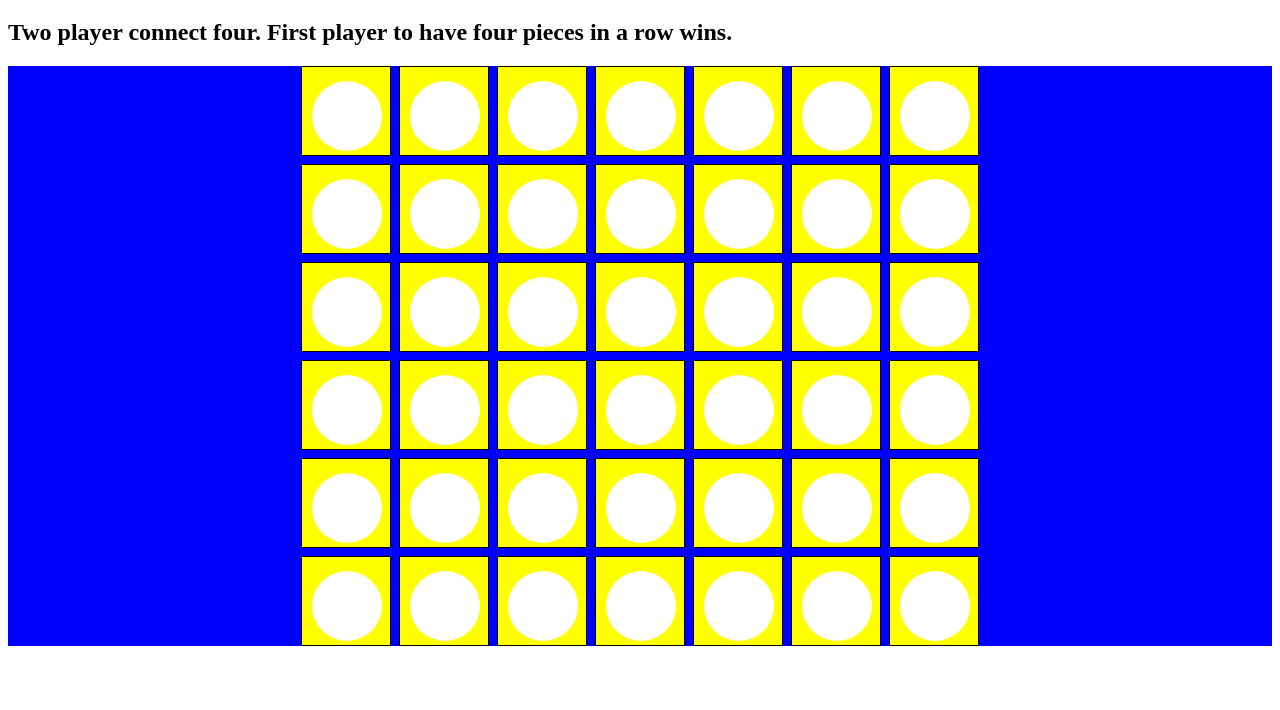
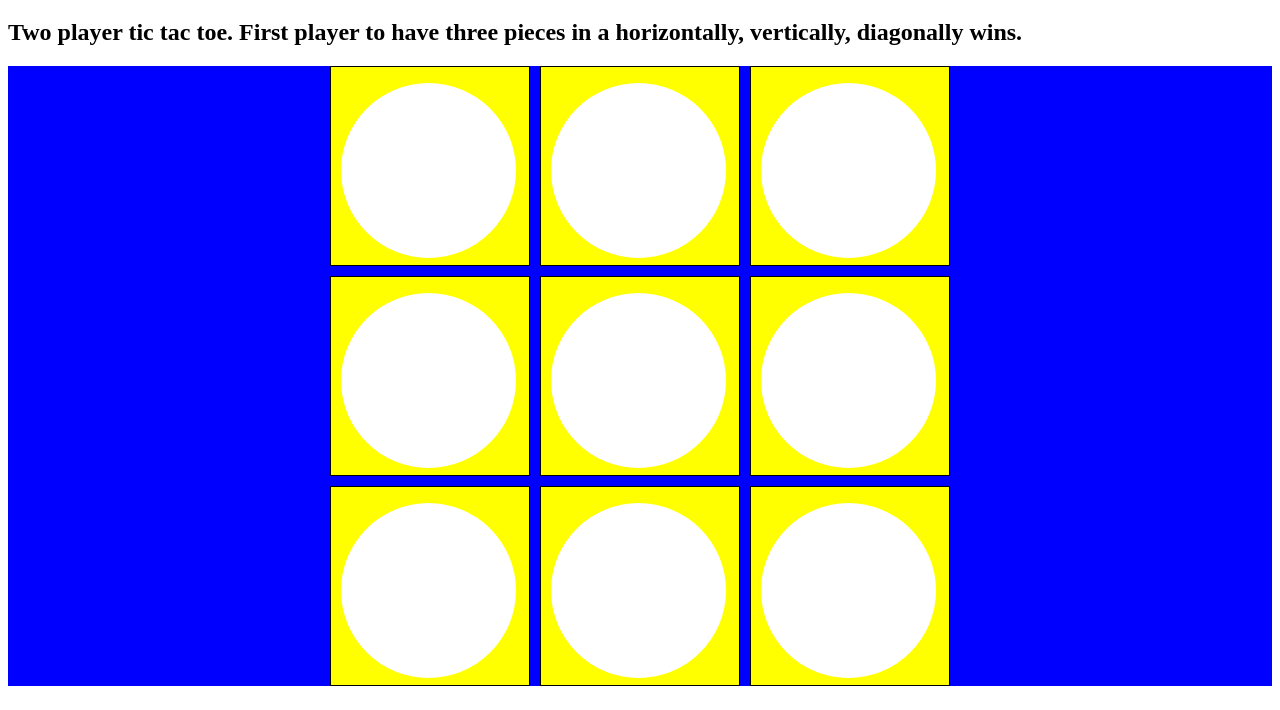
Before and after one commit to Akogundipe/WDI-Project-1-game, a plain HTML site: page index.html in a window 1280 px wide. Both pictures are taken after a click on the button "Start a Game!". Shown: the part 90-800 px from the top of the page. Drawn offline with Linux system fonts and the light colour scheme.

Commit message:
player with black pieces has win conditions now

```diff
--- a/index.html
+++ b/index.html
@@ -4,12 +4,12 @@
     <meta charset="utf-8">
     <link rel="stylesheet" href="style.css">
     <script defer src="script.js" charset="utf-8"></script>
-    <title>Connect Four</title>
+    <title>Tic Tac Toe with Colors!</title>
   </head>
   <body>
     <button id="startButton">Start a Game!</button>
     <h1>Instructions</h1>
-    <h2>Two player connect four. First player to have four pieces in a row wins.</h2>
+    <h2>Two player tic tac toe. First player to have three pieces in a horizontally, vertically, diagonally wins.</h2>
 <div id="container">
 <div class="square"></div>
 <div class="square"></div>
@@ -20,40 +20,6 @@
 <div class="square"></div>
 <div class="square"></div>
 <div class="square"></div>
-<div class="square"></div>
-<div class="square"></div>
-<div class="square"></div>
-<div class="square"></div>
-<div class="square"></div>
-<div class="square"></div>
-<div class="square"></div>
-<div class="square"></div>
-<div class="square"></div>
-<div class="square"></div>
-<div class="square"></div>
-<div class="square"></div>
-<div class="square"></div>
-<div class="square"></div>
-<div class="square"></div>
-<div class="square"></div>
-<div class="square"></div>
-<div class="square"></div>
-<div class="square"></div>
-<div class="square"></div>
-<div class="square"></div>
-<div class="square"></div>
-<div class="square"></div>
-<div class="square"></div>
-<div class="square"></div>
-<div class="square"></div>
-<div class="square"></div>
-<div class="square"></div>
-<div class="square"></div>
-<div class="square"></div>
-<div class="square"></div>
-<div class="square"></div>
-<div class="square"></div>
-
 </div>
 
   </body>
--- a/script.js
+++ b/script.js
@@ -29,56 +29,50 @@ board.addEventListener('click', (event) => {
     } else {
       currentPlayer = "red";
     }
+    checkForWin();
   });
 
-  /*twoDArray[0].forEach(function(element) {
-    console.log(element);
-    let counter = 0;
-    let discColor = currentPlayer;
-    if (discColor === currentPlayer) {
-      counter += 1;
-      return counter;
-      alert('uwni')
-    };
-  });*/
+let redPlayer = document.getElementsByClassName('square red');
+let blackPlayer = document.getElementsByClassName('square black');
+let counter = 0;
 
-for (let i = 0; i < twoDArray[0].length; i++) {
-  let counter = i;
-  let redPlayer = twoDArray[0].style.backgroundColor: "red";
-  let blackPlayer = twoDArray[0].style.backgroundColor: "black";
-}; if (counter = 4 && redPlayer === currentPlayer) {
-  alert('Red wins');
-} else if (counter = 4 && blackPlayer === currentPlayer) {
-  alert("Black wins");
-};
-  /*if (twoDArray[0][0] == i) {
-    if ((twoDArray[0][1] == i) && (twoDArray[0][2] == i) && (twoDArray[0][3] == i)) {
-      alert('win');
-    }
+let starter = document.getElementById('startButton');
+
+starter.addEventListener('click', (event) => {
+  squares.forEach((square) => {
+    square.classList.remove("black", "red");
+  });
+});
+
+const checkForWin = () => {
+  if (squares[0].className === squares[1].className && squares[0].className === squares[2].className && squares[0].className == "square black" && squares[1].className == "square black" && squares[2].className == "square black") {
+    alert("Black wins")
+  } else if (squares[3].className === squares[4].className && squares[3].className === squares[5].className && squares[3].className == "square black" && squares[4].className == "square black" && squares[5].className == "square black") {
+    alert("Black wins")
+  } else if (squares[6].className === squares[7].className && squares[6].className === squares[8].className && squares[6].className == "square black" && squares[7].className == "square black" && squares[8].className == "square black") {
+    alert("Black wins")
+  } else if (squares[0].className === squares[3].className && squares[0].className === squares[6].className && squares[0].className == "square black" && squares[3].className == "square black" && squares[6].className == "square black") {
+    alert("Black wins")
+  } else if (squares[1].className === squares[4].className && squares[1].className === squares[7].className && squares[1].className == "square black" && squares[4].className == "square black" && squares[7].className == "square black") {
+    alert("Black wins")
+  } else if (squares[2].className === squares[5].className && squares[2].className === squares[8].className && squares[2].className == "square black" && squares[5].className == "square black" && squares[8].className == "square black") {
+    alert("Black wins")
+  } else if (squares[0].className === squares[4].className && squares[0].className === squares[8].className && squares[0].className == "square black" && squares[4].className == "square black" && squares[8].className == "square black") {
+    alert("Black wins")
+  } else if (squares[2].className === squares[4].className && squares[2].className === squares[6].className && squares[2].className == "square black" && squares[4].className == "square black" && squares[6].className == "square black") {
+    alert("Black wins")
   }
+}
 
 
-/*const checkHorizontalWin = () => {
-for (let i = 0; i < twoDArray.length; i++) {
-  for (let j = 0; j < twoDArray[i].length + 1; j++) {
-    console.log({twoDArray});
-    if (twoDArray[i][j] != 0 && twoDArray[i][j] === twoDArray[i][j+1] && twoDArray[i][j] === twoDArray[i][j+2] && twoDArray[i][j] === twoDArray[i][j+3]) {
-      console.log('hello from win condition')
-    }
-    /*twoDArray[i][j].classList[1] === twoDArray[i][j].classList[1]
-    console.log('u win');
-  };
-};
-};
-checkHorizontalWin();*/
+
+
+//document.querySelector('.column').children
+    //loop through the HTMLcollection
+    //write conditionals to check the row is square red or square black
+    //counter increment and current player then see if it equals 4
+
 
 
 //twoDArray[0][0].classList[0] = "square"
 //twoDArray[0][0].classList[1] = "clicked square color"
-
-
-
-
-
-
-//win condition horizontal
--- a/style.css
+++ b/style.css
@@ -1,10 +1,10 @@
 #container {
   display: grid;
-  grid-template-rows: 90px 90px 90px 90px 90px 90px;
-  grid-template-columns: 90px 90px 90px 90px 90px 90px 90px;
+  grid-template-rows: 200px 200px 200px;
+  grid-template-columns: 200px 200px 200px;
   justify-content: center;
   background-color: blue;
-  grid-gap: .5em;
+  grid-gap: 10px;
 }
 
 .square {
@@ -17,8 +17,8 @@
 
 .square:after {
   background-color: white;
-  height: 70px;
-  width: 70px;
+  height: 175px;
+  width: 175px;
   margin-top: 10px;
   margin-left: 10px;
   justify-content: center;
```
Also changed, not shown: 1 other file.
